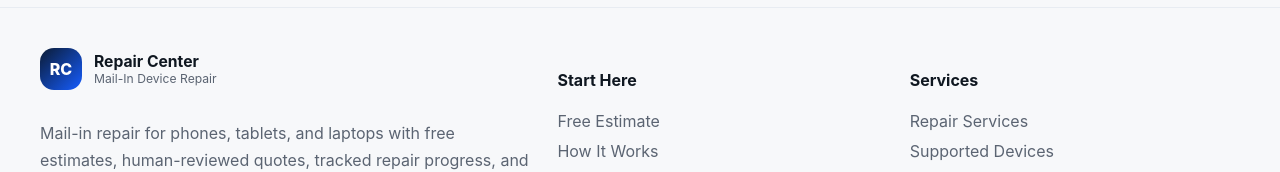
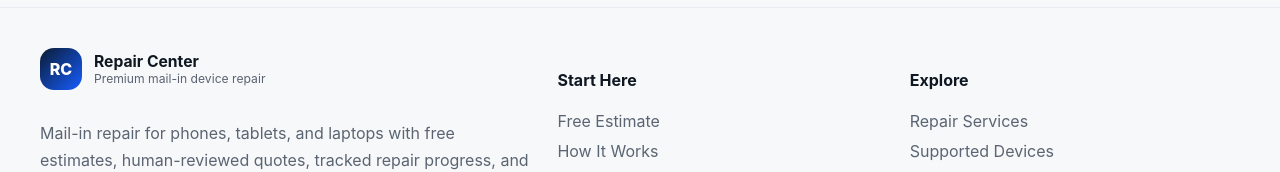
Before and after one commit to kkoly10/repair-center, a Next.js app: page / in a window 1280 px wide. Shown: the part 4299-4471 px from the top of the page. Built offline with nearby package versions, Linux system fonts and the light colour scheme; no server answers.

Commit message:
Update SiteFooter.js

```diff
--- a/components/SiteFooter.js
+++ b/components/SiteFooter.js
@@ -10,12 +10,12 @@ export default function SiteFooter() {
             <span className='brand-mark'>RC</span>
             <span>
               <strong>Repair Center</strong>
-              <small>Mail-In Device Repair</small>
+              <small>Premium mail-in device repair</small>
             </span>
           </div>
           <p className='footer-copy'>
-            Mail-in repair for phones, tablets, and laptops with free estimates, human-reviewed
-            quotes, tracked repair progress, and secure return shipping.
+            Mail-in repair for phones, tablets, and laptops with free estimates,
+            human-reviewed quotes, tracked repair progress, and secure return shipping.
           </p>
         </div>
 
@@ -30,7 +30,7 @@ export default function SiteFooter() {
         </div>
 
         <div>
-          <h4>Services</h4>
+          <h4>Explore</h4>
           <div className='footer-links'>
             <Link href='/repairs'>Repair Services</Link>
             <Link href='/devices'>Supported Devices</Link>
```
